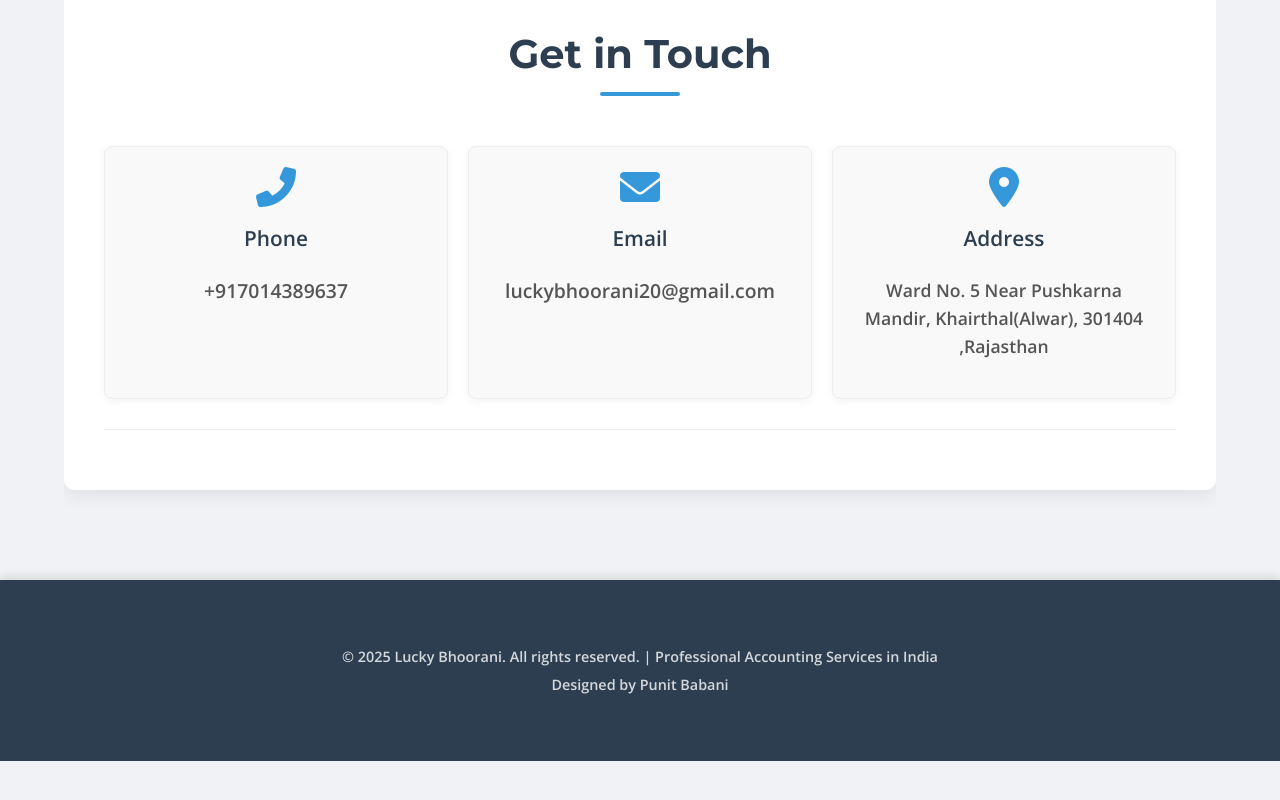
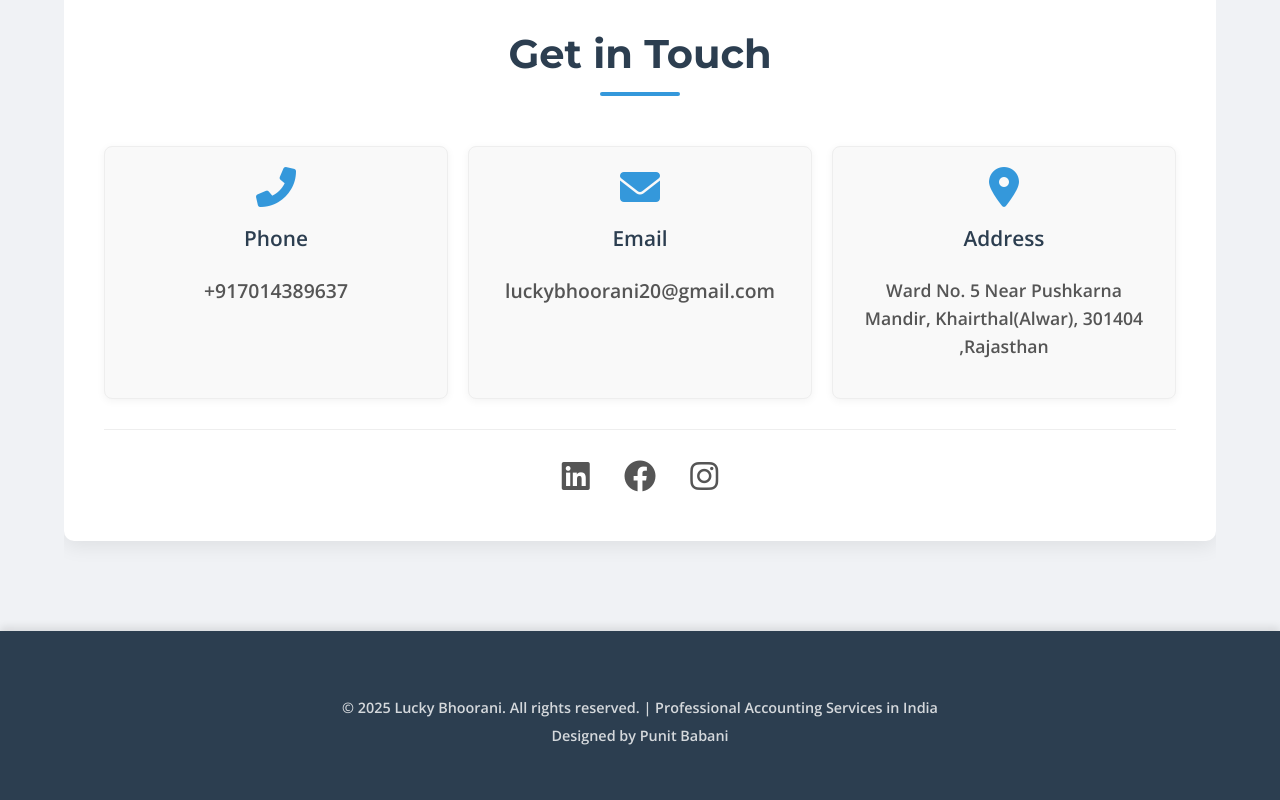
Before and after one commit to Anonymous25201/luckybhooranikrh, a plain HTML site: page index.html in a window 1280 px wide. Shown: the part 4434-5234 px from the top of the page. Before the commit the page ends 5195 px from the top, so only its background shows below. Drawn offline with nearby package versions, Linux system fonts and the light colour scheme.

Commit message:
Add files via upload

```diff
--- a/index.html
+++ b/index.html
@@ -1,10 +1,24 @@
 <!DOCTYPE html>
+<html lang="en">
+<head>
+   <!DOCTYPE html>
 <html lang="en">
 <head>
     <meta charset="UTF-8">
     <meta name="viewport" content="width=device-width, initial-scale=1.0">
-    <title>Lucky Bhoorani - Professional Accountant</title>
-    <link href="https://fonts.googleapis.com/css2?family=Montserrat:wght@400;600;700&family=Open+Sans:wght@400;600&display=swap" rel="stylesheet">
+
+    <title>Lucky Bhoorani | Professional Accountant in India | Tax & GST Expert</title>
+    <meta name="description" content="Lucky Bhoorani is a professional accountant in India specializing in comprehensive financial reporting, GST, income tax filing, and advisory services. Get expert financial solutions.">
+    <meta name="keywords" content="Lucky Bhoorani, accountant, professional accountant, tax consultant India, GST expert India, income tax filing India, financial advisor India, bookkeeping India, audit support India, chartered accountant India, finance consultant India, accounting services, business accounting India, personal finance India">
+
+    <meta property="og:title" content="Lucky Bhoorani | Professional Accountant in India">
+    <meta property="og:description" content="Expert accounting, tax, and financial advisory services by Lucky Bhoorani in India.">
+    <meta property="og:image" content="https://yourwebsite.com/profile.jpg"> <meta property="og:url" content="https://yourwebsite.com/index.html"> <meta property="og:type" content="website">
+
+    <meta name="twitter:card" content="summary_large_image">
+    <meta name="twitter:site" content="@YourTwitterHandle"> <meta name="twitter:title" content="Lucky Bhoorani | Professional Accountant in India">
+    <meta name="twitter:description" content="Expert accounting, tax, and financial advisory services by Lucky Bhoorani in India.">
+    <meta name="twitter:image" content="https://yourwebsite.com/profile.jpg"> <link href="https://fonts.googleapis.com/css2?family=Montserrat:wght@400;600;700&family=Open+Sans:wght@400;600&display=swap" rel="stylesheet">
     <link rel="stylesheet" href="https://cdnjs.cloudflare.com/ajax/libs/font-awesome/6.0.0-beta3/css/all.min.css">
     <style>
         /* General Body Styles */
@@ -571,9 +585,10 @@
                     </p>
                 </div>
             </div>
-            <div class="social-links">
-
-
+             <div class="social-links">
+                <a href="#" target="_blank" title="LinkedIn Profile"><i class="fab fa-linkedin"></i></a>
+                <a href="#" target="_blank" title="Facebook Profile"><i class="fab fa-facebook"></i></a>
+                <a href="#" target="_blank" title="Twitter Profile"><i class="fab fa-instagram"></i></a>
                 </div>
         </section>
     </div>
```
